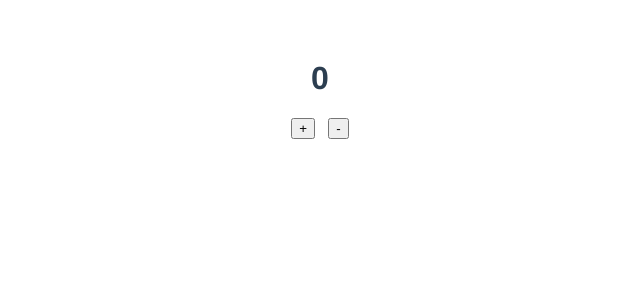
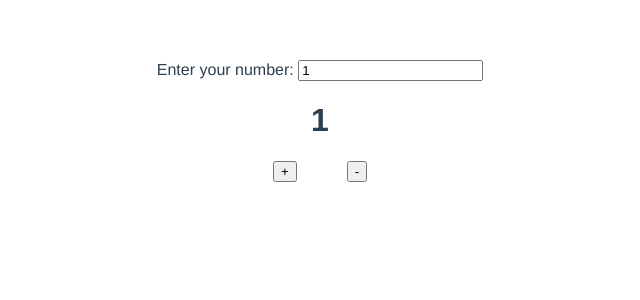
Before and after one commit to hanguyen3012/count-number, a Vue app in the folder count-number/: page / in a window 1280 px wide. Shown: the top 300 px of the page, without its empty margins (320-960 px from the left). Built offline with nearby package versions, Linux system fonts and the light colour scheme.

Commit message:
[feature] count_with_input

```diff
--- a/count-number/src/components/HelloWorld.vue
+++ b/count-number/src/components/HelloWorld.vue
@@ -1,11 +1,12 @@
 <template>
   <div>
+    <div>Enter your number: <input type ="number" v-model= "valueInput"/></div>
     <div class="hello">
-      <h1>{{ counter }}</h1>
+      <h1>{{ counter + valueInput }}</h1>
     </div>
     <div>
-      <button @click="plusNum">+</button>&nbsp;&nbsp;
-      <button @click="minusNum">-</button>
+      <button class = "btn1" @click="plusNum">+</button>
+      <button class = "btn2" @click="minusNum">-</button>
     </div>
   </div>
 </template>
@@ -15,6 +16,7 @@ export default {
   name: "HelloWorld",
   data() {
     return {
+      valueInput: 1,
       counter: 0,
     };
   },
@@ -31,4 +33,7 @@ export default {
 
 <!-- Add "scoped" attribute to limit CSS to this component only -->
 <style scoped>
+.btn2{
+  margin-left: 50px;
+}
 </style>
```
